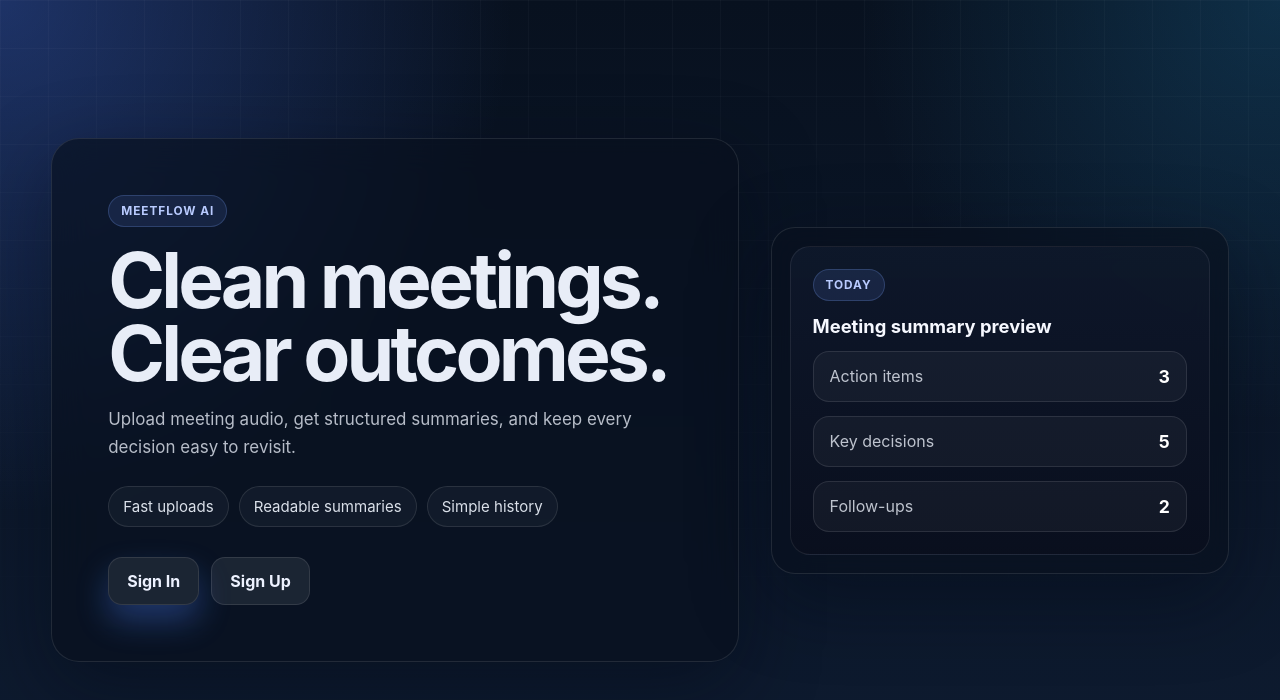
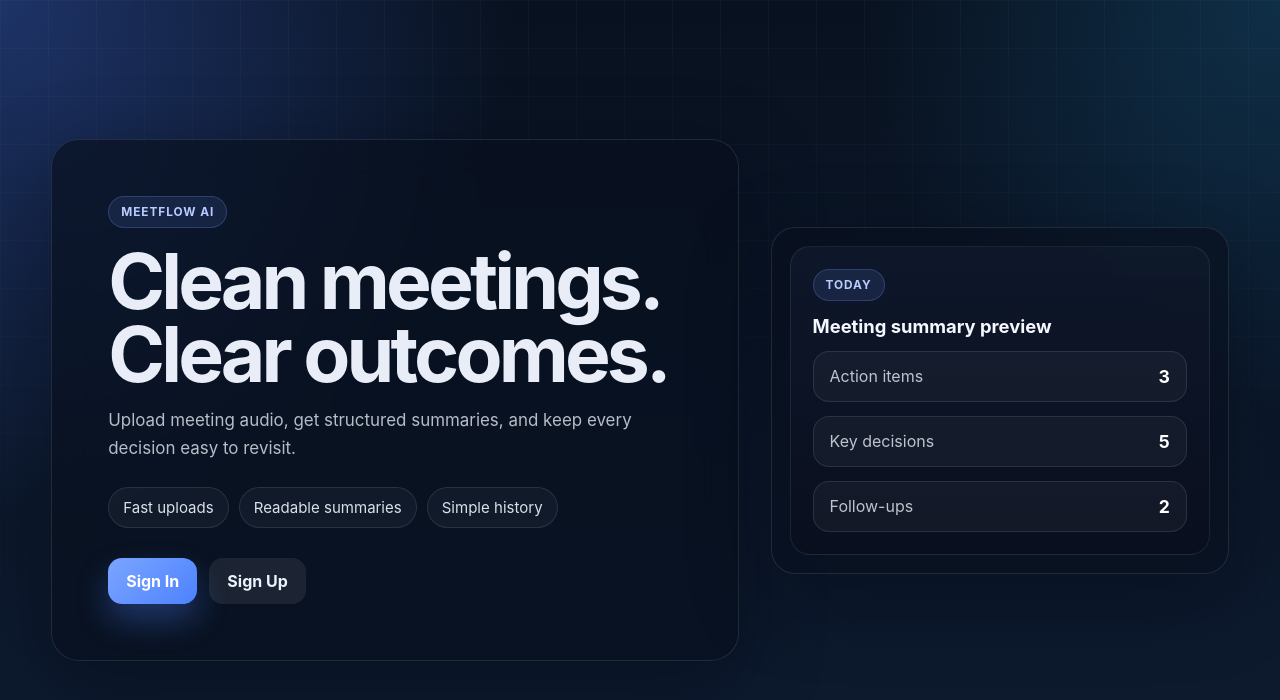
Before and after one commit to SricharanReddy129/MeetFlow-AI, a Next.js app in the folder frontend/: page / in a window 1280 px wide. Shown: the top 700 px of the page. Built offline with nearby package versions, Linux system fonts and the light colour scheme; no server answers.

Commit message:
enhanced dashboard and other UI

```diff
--- a/frontend/app/dashboard/page.tsx
+++ b/frontend/app/dashboard/page.tsx
@@ -38,6 +38,8 @@ export default async function Dashboard() {
                 <p className="stat-label">Current plan</p>
                 <div className="stat-value">{data.plan}</div>
               </div>
+              {data.plan !== "PRO" && (
+                <>
                   <div className="stat-card">
                     <p className="stat-label">Daily usage</p>
                     <div className="stat-value">{data.daily_usage}</div>
@@ -46,6 +48,8 @@ export default async function Dashboard() {
                     <p className="stat-label">Attempts left</p>
                     <div className="stat-value">{data.remaining_attempts}</div>
                   </div>
+                </>
+              )}
             </div>
           </div>
 
--- a/frontend/app/globals.css
+++ b/frontend/app/globals.css
@@ -103,7 +103,6 @@ button {
 	align-items: center;
 }
 
-button,
 .button-link {
 	display: inline-flex;
 	align-items: center;
@@ -117,21 +116,40 @@ button,
 	text-decoration: none;
 	transition: transform 0.18s ease, box-shadow 0.18s ease, background-color 0.18s ease, border-color 0.18s ease;
 }
-
-button:not([aria-label="Clerk user button"]),
 .button-link {
 	background: rgba(255, 255, 255, 0.08);
 	color: #edf2ff;
 	border: 1px solid rgba(255, 255, 255, 0.1);
 }
 
-button:not([aria-label="Clerk user button"]):hover,
 .button-link:hover {
 	transform: translateY(-1px);
 	background: rgba(255, 255, 255, 0.12);
 }
 
-button:disabled {
+.app-button,
+.primary-button,
+.secondary-button,
+.ghost-button,
+.destructive-button {
+	display: inline-flex;
+	align-items: center;
+	justify-content: center;
+	gap: 8px;
+	border: 0;
+	border-radius: 14px;
+	padding: 13px 18px;
+	font-weight: 700;
+	cursor: pointer;
+	text-decoration: none;
+	transition: transform 0.18s ease, box-shadow 0.18s ease, background-color 0.18s ease, border-color 0.18s ease;
+}
+
+.app-button:disabled,
+.primary-button:disabled,
+.secondary-button:disabled,
+.ghost-button:disabled,
+.destructive-button:disabled {
 	opacity: 0.7;
 	cursor: not-allowed;
 	transform: none;
@@ -164,6 +182,16 @@ button:disabled {
 
 .destructive-button:hover {
 	background: rgba(255, 79, 112, 0.18);
+}
+
+.app-button:focus-visible,
+.primary-button:focus-visible,
+.secondary-button:focus-visible,
+.ghost-button:focus-visible,
+.destructive-button:focus-visible,
+.button-link:focus-visible {
+	outline: 2px solid #b9cbff;
+	outline-offset: 3px;
 }
 
 .hero-card,
--- a/frontend/app/results/page.tsx
+++ b/frontend/app/results/page.tsx
@@ -58,7 +58,7 @@ export default function ResultsPage() {
               <p className="result-meta">{result.transcript_word_count} words</p>
             </div>
             <div className="button-row">
-              <button className="primary-button" onClick={handleDownload}>
+              <button className="app-button primary-button" onClick={handleDownload}>
                 Download PDF
               </button>
               <Link className="button-link secondary-button" href="/history">
--- a/frontend/components/NewMeetingUpload.tsx
+++ b/frontend/components/NewMeetingUpload.tsx
@@ -49,7 +49,7 @@ export default function NewMeetingUpload() {
           accept=".pdf,.txt,.docx"
           onChange={(e) => setFile(e.target.files?.[0] || null)}
         />
-        <button className="primary-button" onClick={handleUpload} disabled={loading}>
+        <button className="app-button primary-button" onClick={handleUpload} disabled={loading}>
           {loading ? "Processing..." : "Upload & Summarize"}
         </button>
       </div>
--- a/frontend/components/UpgradeButton.tsx
+++ b/frontend/components/UpgradeButton.tsx
@@ -62,7 +62,7 @@ export default function UpgradeButton() {
   return (
     <>
       <Script src="https://checkout.razorpay.com/v1/checkout.js" strategy="lazyOnload" />
-      <button className="primary-button" onClick={handleUpgradeClick}>
+      <button className="app-button primary-button" onClick={handleUpgradeClick}>
         Upgrade to PRO
       </button>
     </>
```
Also changed, not shown: frontend/app/history/page.tsx (+5 -5 lines). Lines whose indentation alone changed are shown as unchanged.
